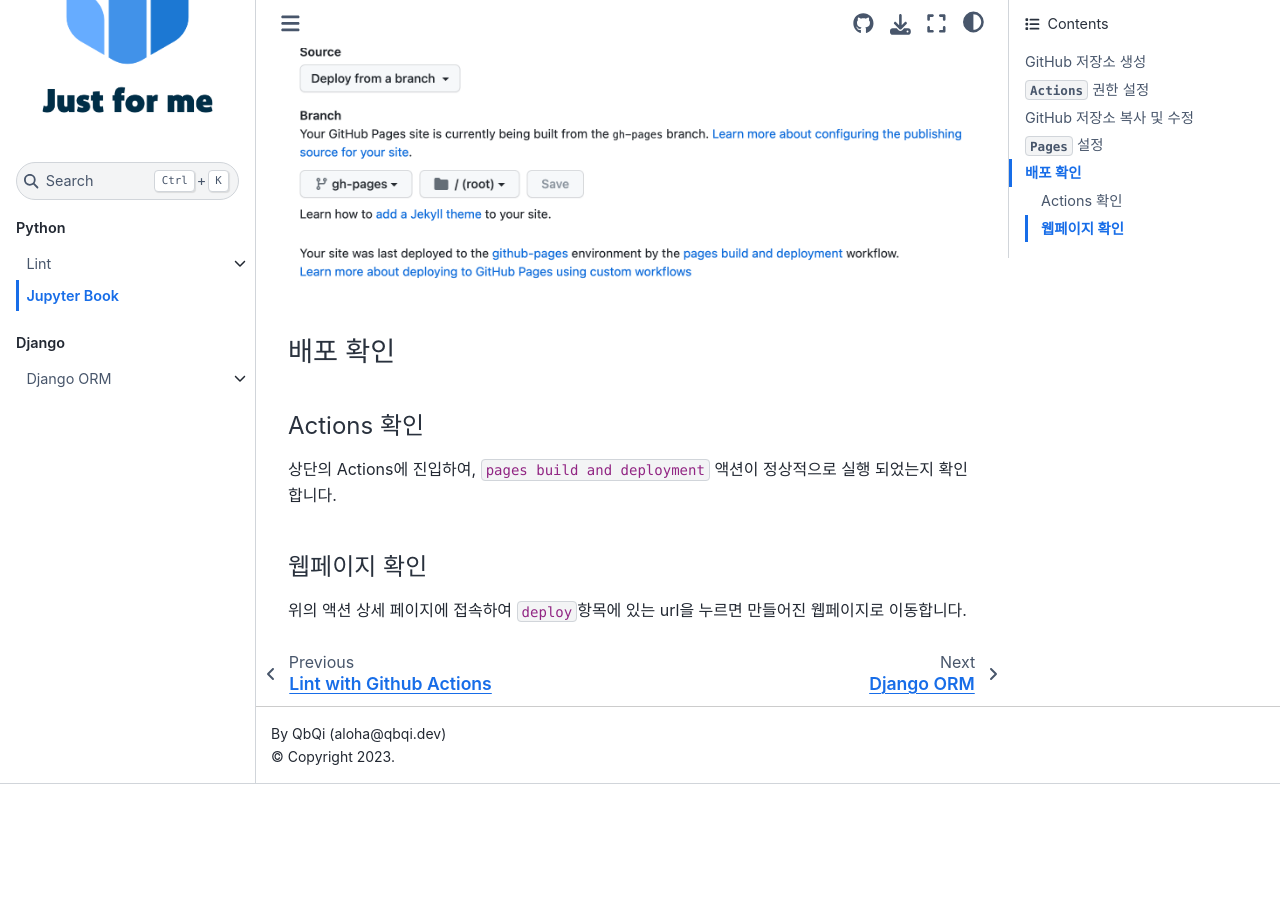
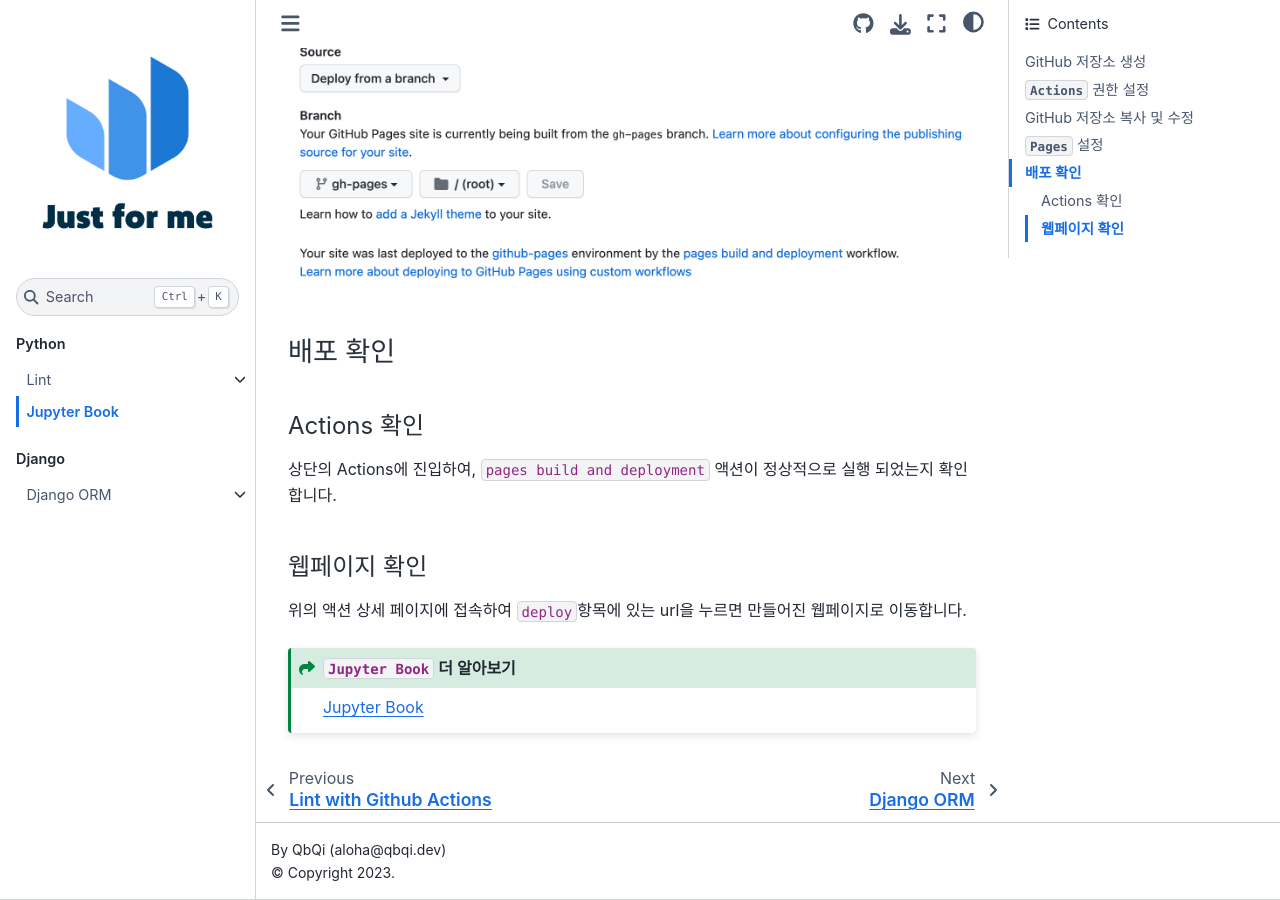
Before and after one commit to QbQi/Just-for-me, a Jupyter Book: the page built from docs/python/jupyter_book/index.md, in a window 1280 px wide and 900 px high, scrolled down 5157 px. Built offline with Jupyter Book 1.0.4 settings and Sphinx 7.4.7 and the Sphinx Book theme 1.1.4, drawn with Linux system fonts in a browser that asks for light colours; before the commit the page ends 5941 px from its top, so only the background shows below that.

```diff
--- a/docs/python/jupyter_book/index.md
+++ b/docs/python/jupyter_book/index.md
@@ -80,3 +80,8 @@ Build and deployment 설정에서 아래의 이미지와 같이 Branch를 gh-pag
 
 ### 웹페이지 확인
 위의 액션 상세 페이지에 접속하여 `deploy`항목에 있는 url을 누르면 만들어진 웹페이지로 이동합니다.
+
+:::{admonition} `Jupyter Book` 더 알아보기
+:class: seealso
+[Jupyter Book](https://jupyterbook.org/)
+:::
```
